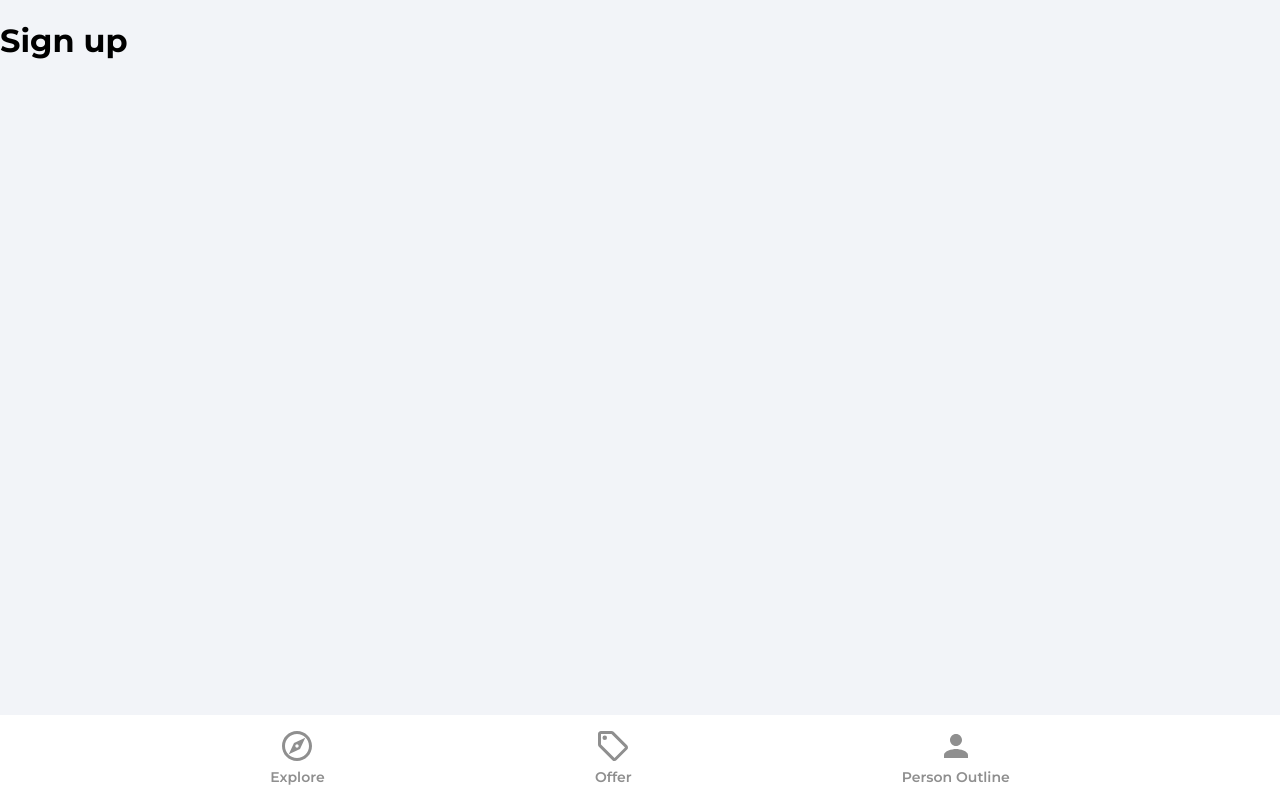
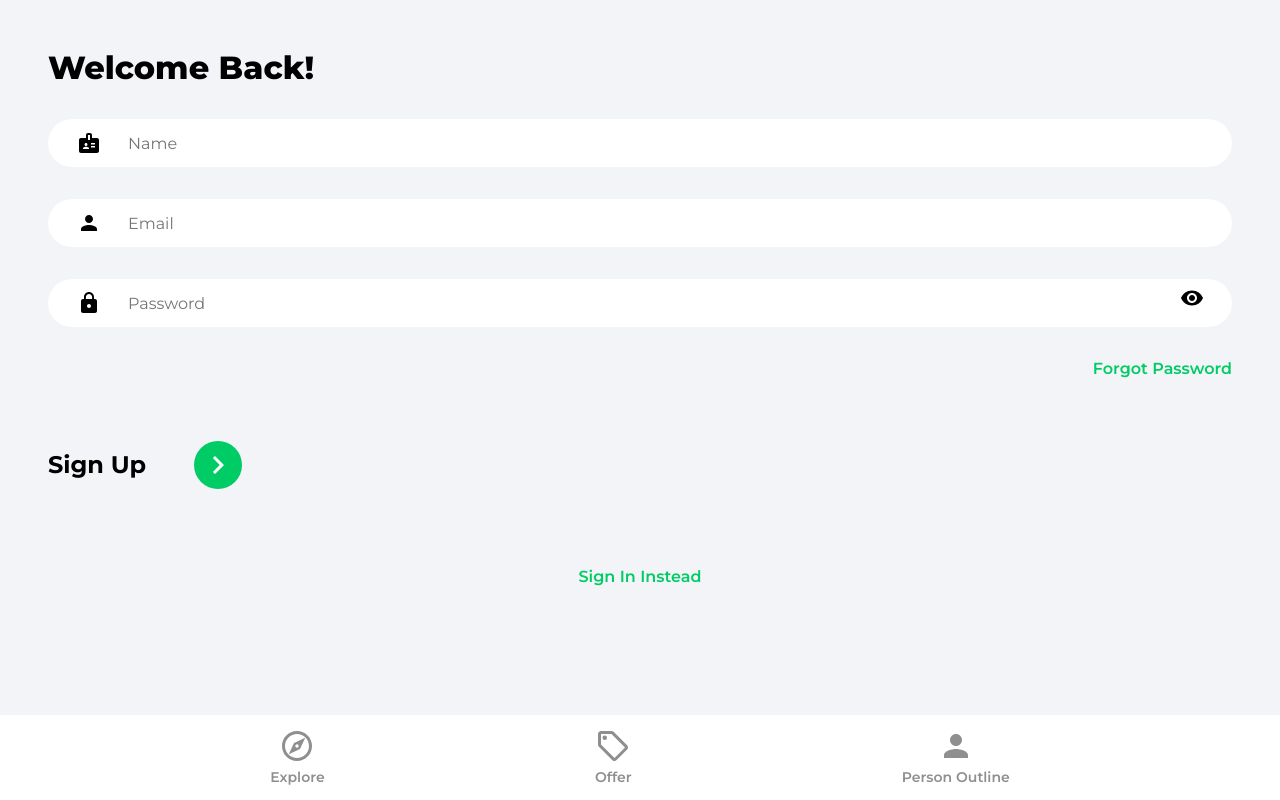
Before and after one commit to bilalkhan891/house-market-place, a React (Create React App) app: page /sign-up in a window 1280 px wide. Built offline with nearby package versions, Linux system fonts and the light colour scheme.

Commit message:
Added signin and signup forms

```diff
--- a/src/pages/Signin.jsx
+++ b/src/pages/Signin.jsx
@@ -1,10 +1,79 @@
-import React from "react";
+import { useState } from "react";
+import { Link, useNavigate } from "react-router-dom";
+import { ReactComponent as ArrowRightIcon } from "../assets/svg/keyboardArrowRightIcon.svg";
+import visibilityIcon from "../assets/svg/visibilityIcon.svg";
 
 function Signin() {
+  const [showPwd, setShowPwd] = useState(false);
+  const [formData, setFormData] = useState({
+    email: "",
+    password: "",
+  });
+
+  const { email, password } = formData;
+
+  const navigate = useNavigate();
+
+  const onChange = (e) => {
+    setFormData((prevState) => ({
+      ...formData,
+      [e.target.id]: e.target.value,
+    }));
+  };
+
   return (
-    <div>
-      <h1>Sign in</h1>
-    </div>
+    <>
+      <div className="pageContainer">
+        <header>
+          <p className="pageHeader">Welcome Back!</p>
+        </header>
+
+        <form>
+          <input
+            type="email"
+            placeholder="Email"
+            value={email}
+            onChange={onChange}
+            className="emailInput"
+            id="email"
+          />
+
+          <div className="passwordInputDiv">
+            <input
+              type={showPwd ? "text" : "password"}
+              placeholder="Password"
+              className="passwordInput"
+              onChange={onChange}
+              value={password}
+              id="password"
+            />
+
+            <img
+              src={visibilityIcon}
+              alt="Show Password"
+              className="showPassword"
+              onClick={() => setShowPwd((prevState) => !prevState)}
+            />
+
+            <Link to="/forgot-password" className="forgotPasswordLink">
+              Forgot Password
+            </Link>
+
+            <div className="signInBar">
+              <p className="signInText">Sign In</p>
+              <button className="signInButton">
+                <ArrowRightIcon fill="#ffffff" height="36" width="36" />{" "}
+              </button>
+            </div>
+          </div>
+        </form>
+        {/* Google OAuth */}
+
+        <Link to="/sign-up" className="registerLink">
+          Sign Up Instead
+        </Link>
+      </div>
+    </>
   );
 }
 
--- a/src/pages/Signup.jsx
+++ b/src/pages/Signup.jsx
@@ -1,10 +1,87 @@
-import React from "react";
+import { useState } from "react";
+import { Link, useNavigate } from "react-router-dom";
+import { ReactComponent as ArrowRightIcon } from "../assets/svg/keyboardArrowRightIcon.svg";
+import visibilityIcon from "../assets/svg/visibilityIcon.svg";
 
 function Signup() {
+  const [showPwd, setShowPwd] = useState(false);
+  const [formData, setFormData] = useState({
+    email: "",
+    password: "",
+  });
+
+  const { email, password } = formData;
+
+  const navigate = useNavigate();
+
+  const onChange = (e) => {
+    setFormData((prevState) => ({
+      ...formData,
+      [e.target.id]: e.target.value,
+    }));
+  };
+
   return (
-    <div>
-      <h1>Sign up</h1>
-    </div>
+    <>
+      <div className="pageContainer">
+        <header>
+          <p className="pageHeader">Welcome Back!</p>
+        </header>
+
+        <form>
+          <input
+            type="text"
+            placeholder="Name"
+            value={email}
+            onChange={onChange}
+            className="nameInput"
+            id="name"
+          />
+          <input
+            type="email"
+            placeholder="Email"
+            value={email}
+            onChange={onChange}
+            className="emailInput"
+            id="email"
+          />
+
+          <div className="passwordInputDiv">
+            <input
+              type={showPwd ? "text" : "password"}
+              placeholder="Password"
+              className="passwordInput"
+              onChange={onChange}
+              value={password}
+              id="password"
+            />
+
+            <img
+              src={visibilityIcon}
+              alt="Show Password"
+              className="showPassword"
+              onClick={() => setShowPwd((prevState) => !prevState)}
+            />
+
+            <Link to="/forgot-password" className="forgotPasswordLink">
+              Forgot Password
+            </Link>
+
+            <div className="signUpBar">
+              <p className="signUpText">Sign Up</p>
+              <button className="signUpButton">
+                <ArrowRightIcon fill="#ffffff" height="36" width="36" />{" "}
+              </button>
+            </div>
+          </div>
+        </form>
+        {/* Google OAuth */}
+
+        <Link to="/sign-in" className="registerLink">
+          Sign In Instead
+        </Link>
+      </div>
+    </>
   );
 }
 
```
